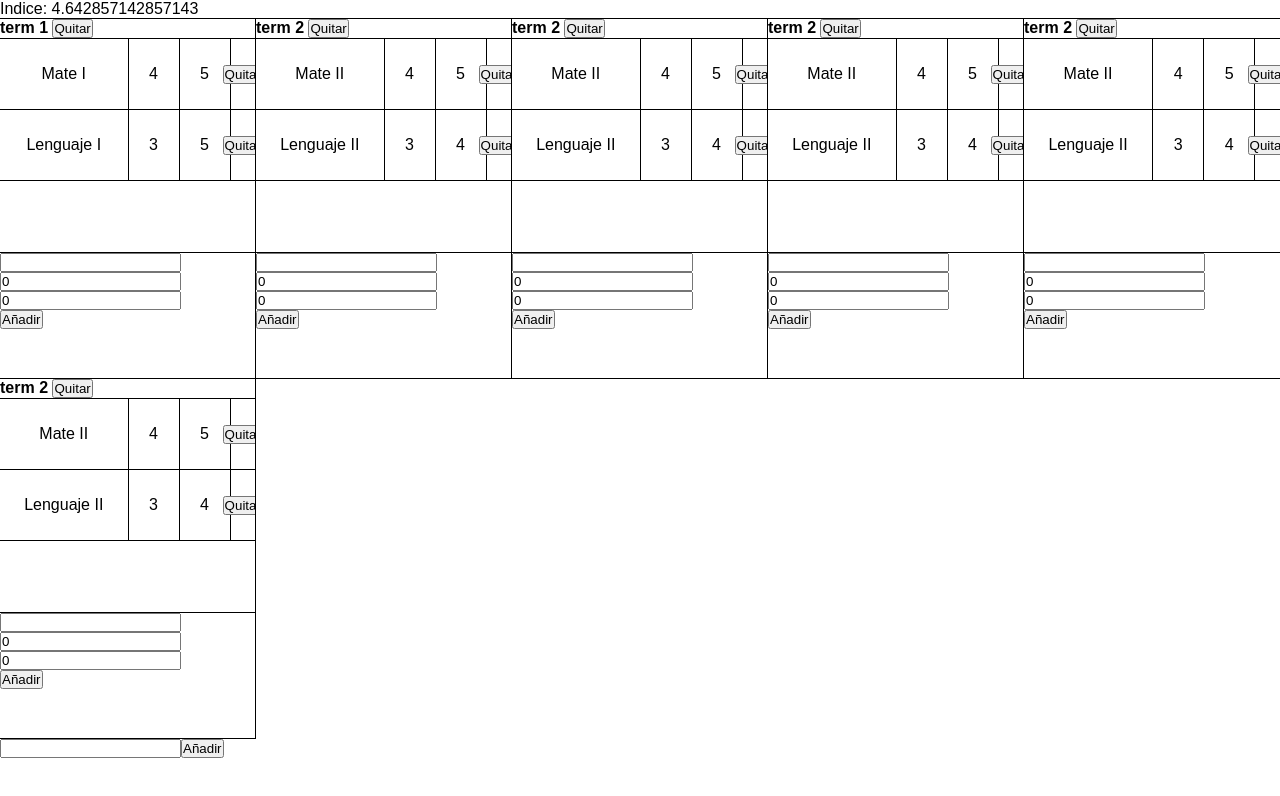
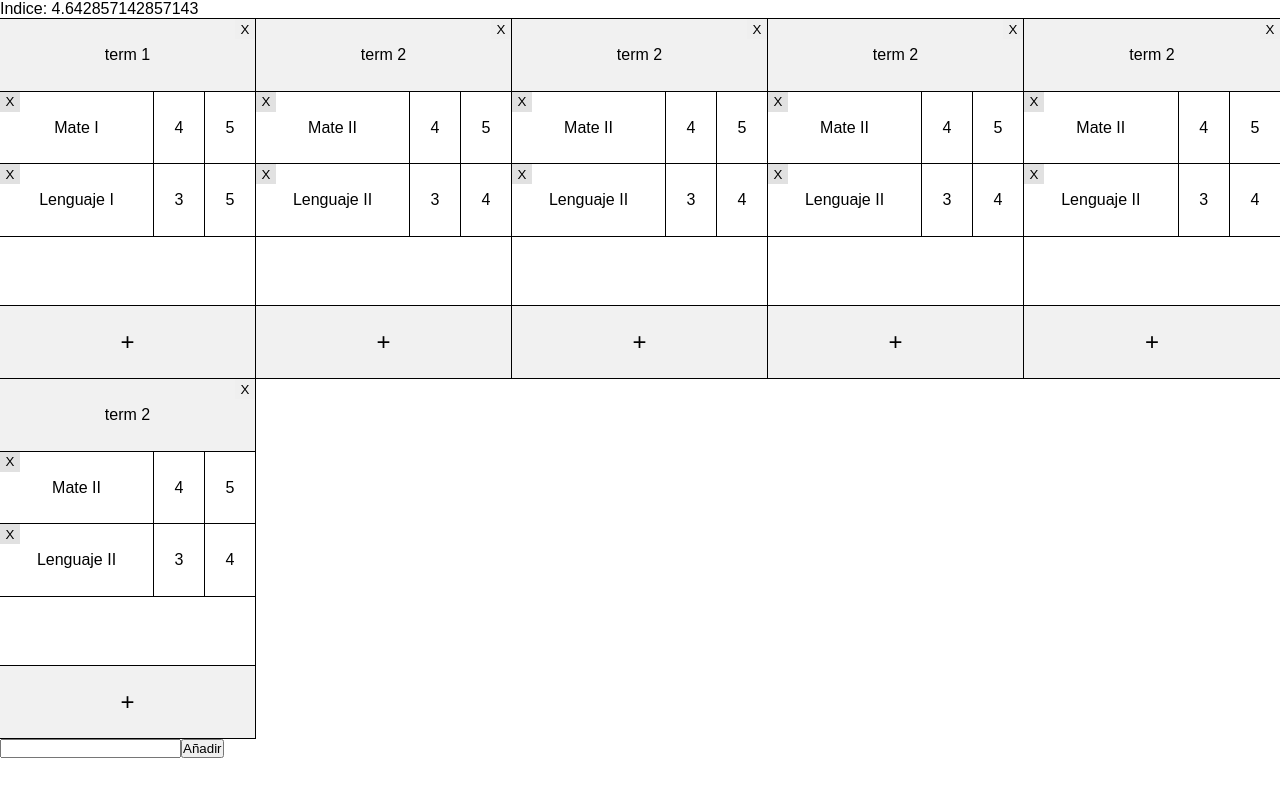
Before and after one commit to alejandrojsn/Calculadora-de-Indice, a Vue app: page / in a window 1280 px wide. Shown: the top 796 px of the page. Built offline with nearby package versions, Linux system fonts and the light colour scheme.

Commit message:
Improved styling, functionality of remove term, remove course and add course buttons, etc

```diff
--- a/src/App.vue
+++ b/src/App.vue
@@ -27,48 +27,42 @@ export default {
           courses: [
             { name: 'Mate I', credits: 4, grade: 5 },
             { name: 'Lenguaje I', credits: 3, grade: 5}
-          ],
-          newCourse: { name: "", credits: 0, grade: 0}
+          ]
         },
         {
           name: 'term 2',
           courses: [
             { name: 'Mate II', credits: 4, grade: 5 },
             { name: 'Lenguaje II', credits: 3, grade: 4}
-          ],
-          newCourse: { name: "", credits: 0, grade: 0}
+          ]
         },
         {
           name: 'term 2',
           courses: [
             { name: 'Mate II', credits: 4, grade: 5 },
             { name: 'Lenguaje II', credits: 3, grade: 4}
-          ],
-          newCourse: { name: "", credits: 0, grade: 0}
+          ]
         },
         {
           name: 'term 2',
           courses: [
             { name: 'Mate II', credits: 4, grade: 5 },
             { name: 'Lenguaje II', credits: 3, grade: 4}
-          ],
-          newCourse: { name: "", credits: 0, grade: 0}
+          ]
         },
         {
           name: 'term 2',
           courses: [
             { name: 'Mate II', credits: 4, grade: 5 },
             { name: 'Lenguaje II', credits: 3, grade: 4}
-          ],
-          newCourse: { name: "", credits: 0, grade: 0}
+          ]
         },
         {
           name: 'term 2',
           courses: [
             { name: 'Mate II', credits: 4, grade: 5 },
             { name: 'Lenguaje II', credits: 3, grade: 4}
-          ],
-          newCourse: { name: "", credits: 0, grade: 0}
+          ]
         }
       ],
       newTermInput: ""
@@ -82,11 +76,11 @@ export default {
     },
 
     addCourse(term) {
-      term.courses.push(Object.assign({}, term.newCourse));
+      term.courses.push({ name: `Asignatura ${term.courses.length+1}`, credits: 0, grade: 0 });
     },
 
     termFactory(name) {
-      return { name, courses: [], newCourse: { name: "", credits: 0, grade: 0 } }
+      return { name, courses: [] };
     },
 
     removeCourse(term, course) {
--- a/src/components/Course.vue
+++ b/src/components/Course.vue
@@ -3,9 +3,7 @@
     <text-edit class="name" v-model="course.name"></text-edit>
     <number-edit class="credits" v-model="course.credits"></number-edit>
     <number-edit class="grade" v-model="course.grade"></number-edit>
-    <div class="remove">
-      <button @click="$emit('delete-course')">Quitar</button>
-    </div>
+    <button class="remove" @click="$emit('delete-course')">X</button>
   </div>
 </template>
 
@@ -26,15 +24,13 @@ export default {
 {
   display: flex;
   width:100%;
-  height:33.33%;
+  height:34%;
   border-bottom: 1px solid black;
+  position: relative;
 }
 
 .course div
 {
-  display: flex;
-  justify-content: center;
-  align-items: center;
   height:100%;
   border-left: 1px solid black;
 }
@@ -46,7 +42,7 @@ export default {
 
 .name
 {
-  width:50%;
+  width:60%;
 }
 
 .credits, .grade
@@ -56,6 +52,14 @@ export default {
 
 .remove
 {
-  width:10%;
+  cursor:pointer;
+  background:#e1e1e1;
+  border:none;
+  height:20px;
+  left:0;
+  position:absolute;
+  top: 0;
+  width:20px;
+  z-index:99;
 }
 </style>
--- a/src/components/Term.vue
+++ b/src/components/Term.vue
@@ -1,35 +1,24 @@
 <template>
 <div class="term">
-  <div>
-    <b>{{ term.name }} <button @click="$emit('delete-term')">Quitar</button></b>
-  </div>
+  <button class="remove" @click="$emit('delete-term')">X</button>
+  <text-edit class="term-name" v-model="term.name"></text-edit>
   <div class="courses">
     <course v-for="(course, index) in term.courses" v-bind:key="index" v-bind:course="course" v-on:delete-course="$emit('delete-course', term.courses, course)"></course>
   </div>
-  <div>
-    <div>
-      <input type="text" v-model="term.newCourse.name">
-    </div>
-    <div>
-      <input type="number" v-model.number="term.newCourse.credits">
-    </div>
-    <div>
-      <input type="number" v-model.number="term.newCourse.grade">
-    </div>
-    <div>
-      <button @click="$emit('add-course')">Añadir</button>
-    </div>
+  <div class="add" @click="$emit('add-course')">
+    +
   </div>
 </div>
 </template>
 
 <script>
 import course from '@/components/Course.vue';
+import textEdit from '@/components/text-edit.vue'
 
 export default {
   name: 'term',
   props: [ 'term' ],
-  components: { course }
+  components: { course, textEdit },
 }
 </script>
 
@@ -45,6 +34,7 @@ export default {
   border:1px solid black;
   border-left: none;
   border-top: none;
+  position:relative;
 }
 
 .term:nth-child(5n)
@@ -57,12 +47,51 @@ export default {
   border-left:none;
 }
 
+.term-name
+{
+  background-color:#f1f1f1;
+  height:20%;
+  width:100%;
+}
+
+.remove
+{
+  cursor:pointer;
+  border:none;
+  height:20px;
+  position:absolute;
+  right:0;
+  top:0;
+  width:20px;
+  z-index: 99;
+}
+
 .courses
 {
-  height:60%;
-  width:100%;
   border: 1px solid black;
   border-left:none;
   border-right:none;
+  height:60%;
+  overflow-y: auto;
+  width:100%;
+}
+
+.add
+{
+  align-items: center;
+  background-color:#f1f1f1;
+  cursor:pointer;
+  display: flex;
+  height:20%;
+  justify-content: center;
+  font-size:24px;
+  width:100%;
+  transition: background-color .2s;
+}
+
+.add:hover
+{
+  font-size:32px;
+  background-color:#ffffff;
 }
 </style>
--- a/src/components/number-edit.vue
+++ b/src/components/number-edit.vue
@@ -2,7 +2,7 @@
   <div>
     <label class="editable" @click="activate" v-bind:for="id">
       <span v-show="!active">{{ value }}</span>
-      <input v-bind:id="id" v-show="active" type="number" min="0" v-model.number="value" @keydown.enter="deactivate" @keyup.backspace="preventEmpty" @blur="deactivate" @keyup="$emit('input', value)" autofocus>
+      <input v-bind:id="id" v-show="active" type="number" min="0" v-model.number="value" @keydown.enter="deactivate" @keyup.backspace="preventEmpty" @blur="deactivate" @keyup="$emit('input', value)">
     </label>
   </div>
 </template>
@@ -37,27 +37,27 @@ export default {
 
 input
 {
-  width:100%;
-  height:100%;
   font-family: Arial, Helvetica, sans-serif;
   font-size:16px;
+  height:100%;
   text-align: center;
+  width:100%;
 }
 
 .editable
 {
+  align-items: center;
   cursor: text;
   display:flex;
+  height:100%;
   justify-content: center;
-  align-items: center;
   width:100%;
-  height:100%;
 }
 
 div
 {
+  height:100%;
   width:100%;
-  height:100%;
 }
 
 </style>
--- a/src/components/text-edit.vue
+++ b/src/components/text-edit.vue
@@ -34,27 +34,27 @@ export default {
 
 input
 {
-  width:100%;
-  height:100%;
   font-family: Arial, Helvetica, sans-serif;
   font-size:16px;
+  height:100%;
   text-align: center;
+  width:100%;
 }
 
 .editable
 {
+  align-items: center;
   cursor: text;
   display:flex;
+  height:100%;
   justify-content: center;
-  align-items: center;
   width:100%;
-  height:100%;
 }
 
 div
 {
+  height:100%;
   width:100%;
-  height:100%;
 }
 
 </style>
```
